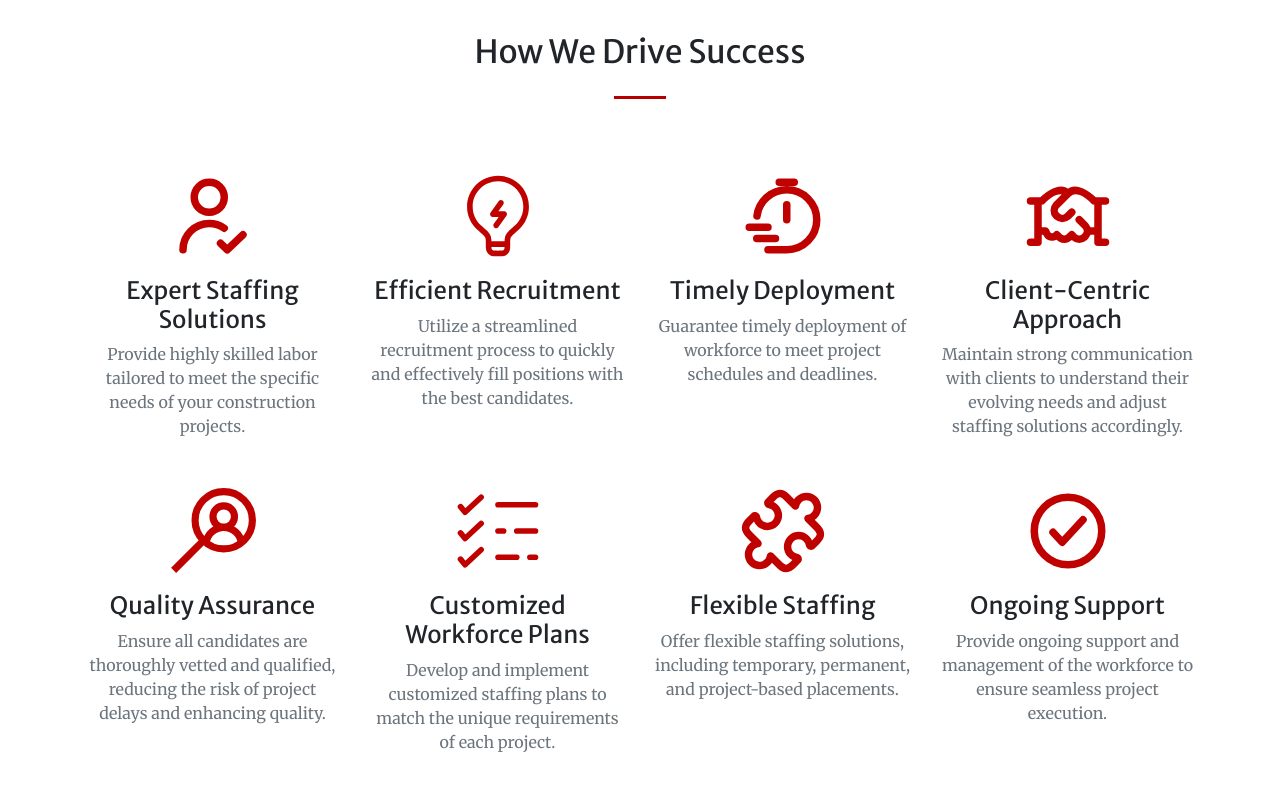
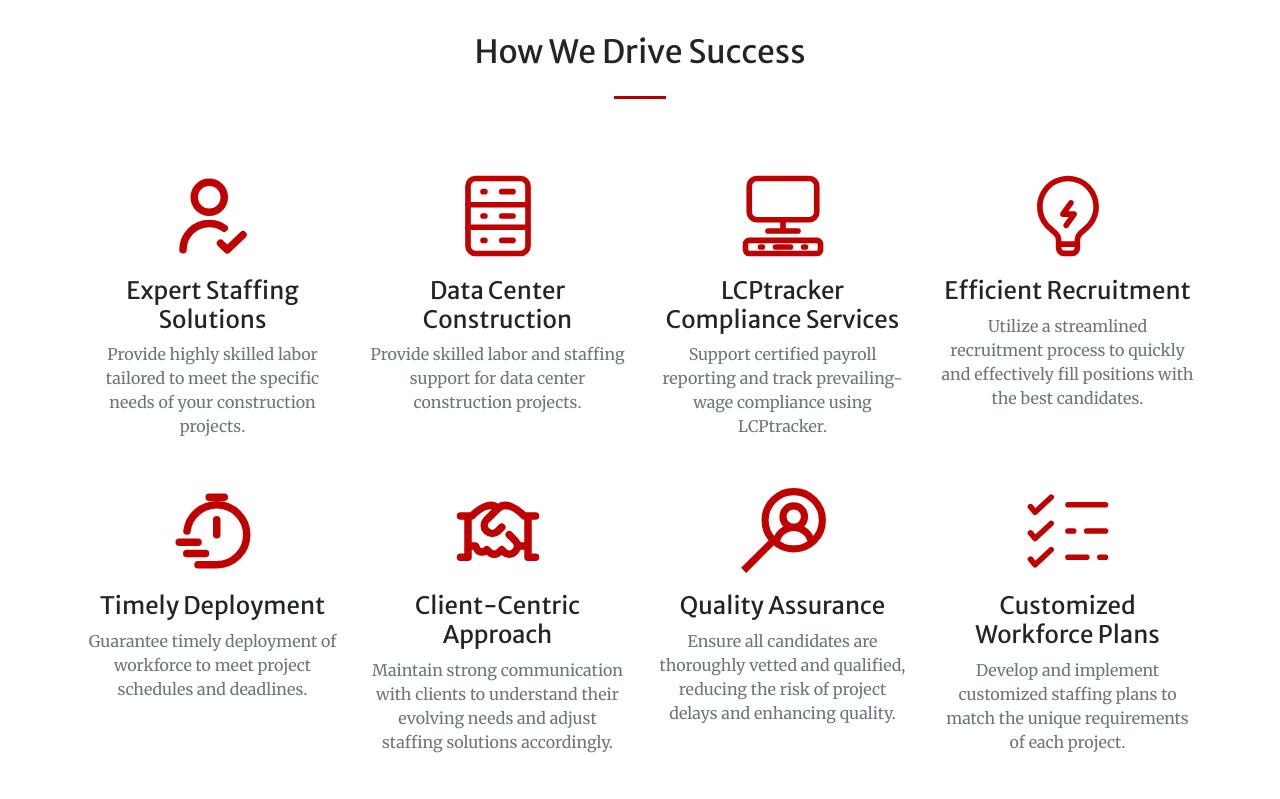
Before and after one commit to Right-PM/right-pm.github.io, a website built with Vite: page index.html in a window 1280 px wide. Shown: the part 1360-2159 px from the top of the page. Built offline with nearby package versions, Linux system fonts and the light colour scheme.

Commit message:
Add homepage service cards

```diff
--- a/index.html
+++ b/index.html
@@ -111,6 +111,28 @@
 							</svg>
                             <h3 class="h4 mb-2">Expert Staffing Solutions</h3>
                             <p class="text-muted mb-0">Provide highly skilled labor tailored to meet the specific needs of your construction projects.</p>
+                        </div>
+                    </div>
+                    <div class="col-lg-3 col-md-6 text-center">
+                        <div class="mt-5">
+                            <svg width="90px" height="90px" viewBox="0 0 24 24" fill="none" stroke="var(--red)" stroke-width="1.5" stroke-linecap="round" stroke-linejoin="round" aria-hidden="true" xmlns="http://www.w3.org/2000/svg">
+                                <rect x="4" y="2" width="16" height="20" rx="2" />
+                                <path d="M4 9h16M4 15h16M8 5.5h.5M8 12h.5M8 18.5h.5M13 5.5h3M13 12h3M13 18.5h3" />
+                            </svg>
+                            <h3 class="h4 mb-2">Data Center Construction</h3>
+                            <p class="text-muted mb-0">Provide skilled labor and staffing support for data center construction projects.</p>
+                        </div>
+                    </div>
+                    <div class="col-lg-3 col-md-6 text-center">
+                        <div class="mt-5">
+                            <svg width="90px" height="90px" viewBox="0 0 24 24" fill="none" stroke="var(--red)" stroke-width="1.5" stroke-linecap="round" stroke-linejoin="round" aria-hidden="true" xmlns="http://www.w3.org/2000/svg">
+                                <rect x="3" y="2" width="18" height="11" rx="2" />
+                                <path d="M12 13v3m-4 0h8" />
+                                <rect x="2" y="18.5" width="20" height="3.5" rx="1" />
+                                <path d="M6 20.25h.5m3.5 0h4m3.5 0h.5" />
+                            </svg>
+                            <h3 class="h4 mb-2">LCPtracker Compliance Services</h3>
+                            <p class="text-muted mb-0">Support certified payroll reporting and track prevailing-wage compliance using LCPtracker.</p>
                         </div>
                     </div>
                     <div class="col-lg-3 col-md-6 text-center">
```
